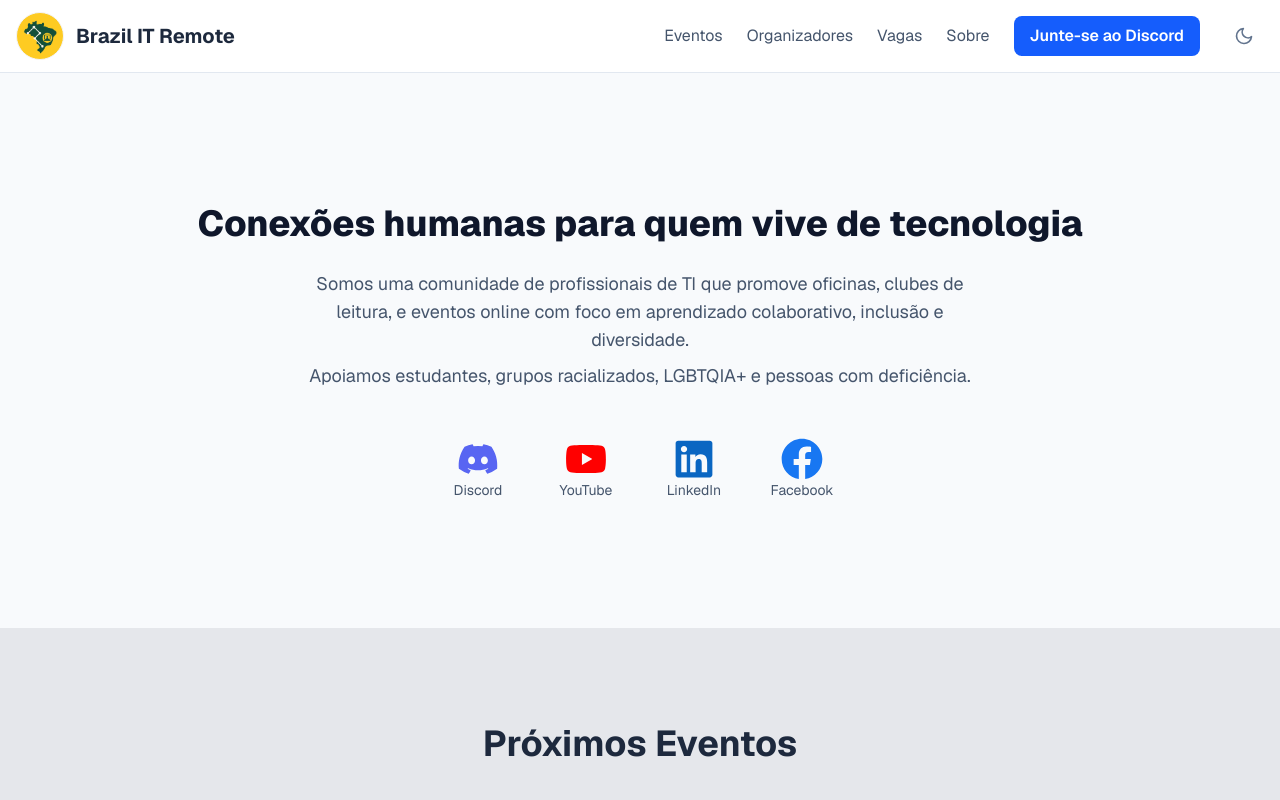
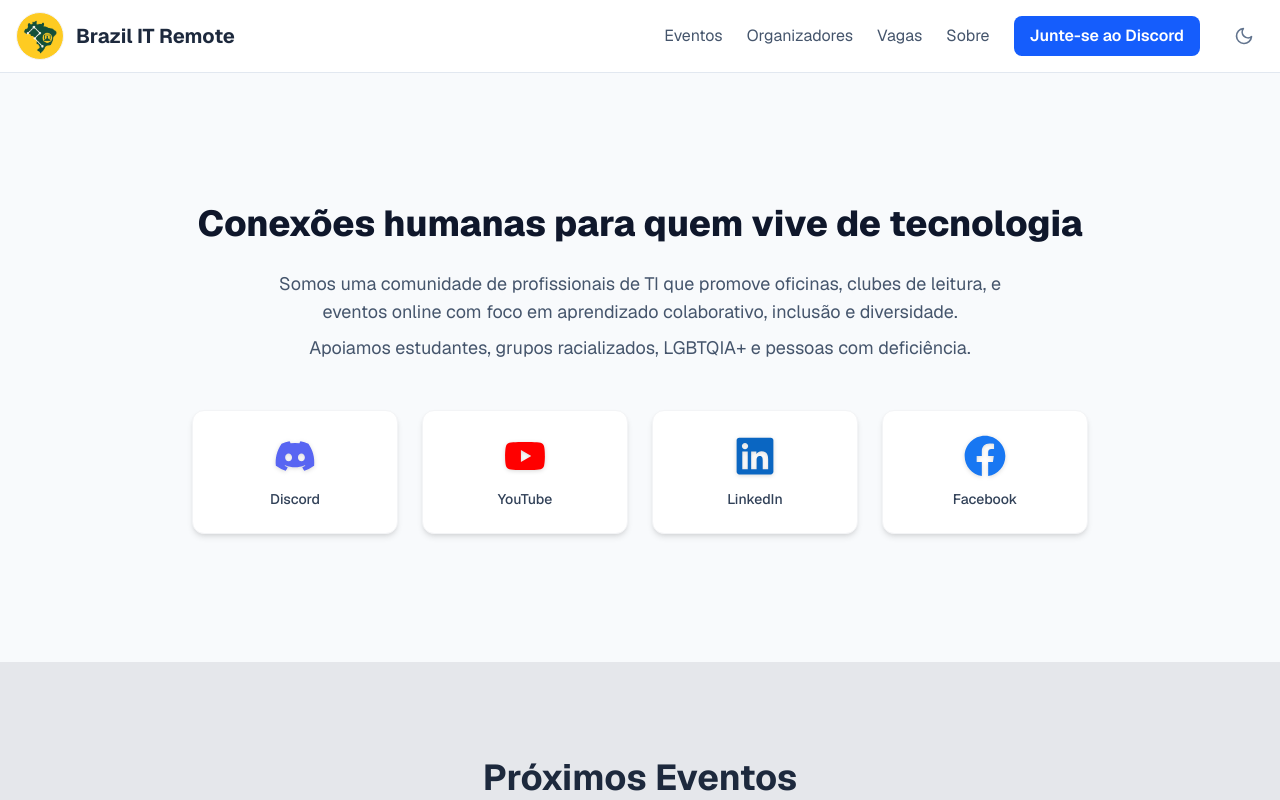
Before and after one commit to BrazilITRemote/brazilitremote-frontend, a Next.js app: page / in a window 1280 px wide. Shown: the top 800 px of the page. Built offline with nearby package versions, Linux system fonts and the light colour scheme.

Commit message:
fix: improve formatting and readability of AboutSection content

```diff
--- a/src/app/components/AboutSection.tsx
+++ b/src/app/components/AboutSection.tsx
@@ -38,18 +38,21 @@ const statsData = [
 export default function AboutSection() {
   return (
     <section className="relative text-center py-20 md:py-32 bg-slate-50 dark:bg-gray-900">
-      <div className="relative container mx-auto px-4">
+      <div className="relative mx-auto px-4">
         <h1 className="text-2xl md:text-4xl font-extrabold text-slate-900 dark:text-white leading-tight">
           Conexões humanas para quem vive de tecnologia
         </h1>
-        <p className="mt-6 max-w-2xl mx-auto text-lg text-slate-600 dark:text-slate-300">
-          Somos uma comunidade de profissionais de TI que promove oficinas, clubes de leitura, e eventos online com foco em aprendizado colaborativo, inclusão e diversidade.
+        <p className="mt-6 max-w-3xl mx-auto text-lg text-slate-600 dark:text-slate-300">
+          Somos uma comunidade de profissionais de TI que promove oficinas,
+          clubes de leitura, e eventos online com foco em aprendizado
+          colaborativo, inclusão e diversidade.
         </p>
-        <p className="mt-2 max-w-2xl mx-auto text-lg text-slate-600 dark:text-slate-300">
-          Apoiamos estudantes, grupos racializados, LGBTQIA+ e pessoas com deficiência.
+        <p className="mt-2 max-w-3xl mx-auto text-lg text-slate-600 dark:text-slate-300">
+          Apoiamos estudantes, grupos racializados, LGBTQIA+ e pessoas com
+          deficiência.
         </p>
-        {/* Social Icons */}
-        <div className="mt-12 mx-auto max-w-96 grid grid-cols-2 md:grid-cols-4 gap-12">
+        {/* Social Cards */}
+        <div className="mt-12 mx-auto max-w-4xl grid grid-cols-2 md:grid-cols-4 gap-4 md:gap-6">
           {statsData.map((stat) => {
             const Icon = stat.icon;
             return (
@@ -58,10 +61,20 @@ export default function AboutSection() {
                 href={stat.href}
                 target="_blank"
                 rel="noopener noreferrer"
-                className="flex flex-col items-center justify-center text-slate-600 dark:text-slate-300 hover:opacity-80 transition-opacity"
+                className="group bg-white dark:bg-gray-800 rounded-xl p-6 shadow-md hover:shadow-xl transition-all duration-300 hover:-translate-y-1 border border-gray-100 dark:border-gray-700"
               >
-                <Icon size={42} color={stat.iconColor} />
-                <span className="text-sm">{stat.label}</span>
+                <div className="flex flex-col items-center justify-center space-y-3">
+                  <div className="transition-transform duration-300 group-hover:scale-110">
+                    <Icon
+                      size={42}
+                      color={stat.iconColor}
+                      className="drop-shadow-sm"
+                    />
+                  </div>
+                  <span className="text-sm font-medium text-slate-700 dark:text-slate-200 group-hover:text-slate-900 dark:group-hover:text-white transition-colors">
+                    {stat.label}
+                  </span>
+                </div>
               </Link>
             );
           })}
```
